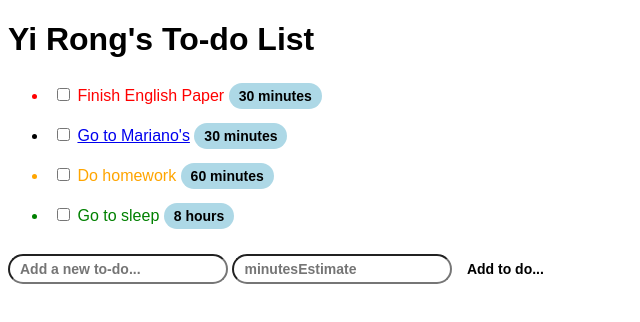
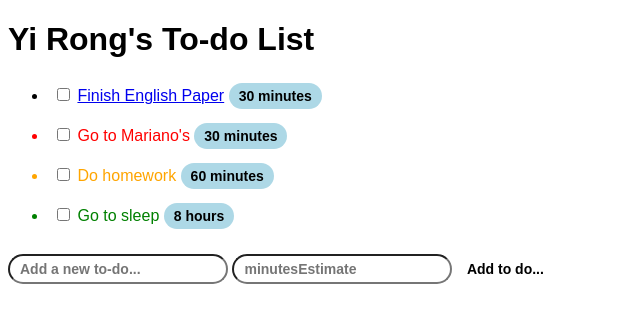
Before and after one commit to yirongmei/todo_app_front_end, a plain HTML site: page index.html in a window 1280 px wide. Shown: the whole page, without its empty margins (0-640 px from the left). Drawn offline with nearby package versions, Linux system fonts and the light colour scheme.

Commit message:
before any mistakes

```diff
--- a/index.html
+++ b/index.html
@@ -27,14 +27,15 @@
     <h1>Yi Rong's To-do List</h1>
 
     <ul>
+      <li>
+        <input type="checkbox">
+        <a href="/show.htmlas">Finish English Paper</a>
+         <span>30 minutes</span>
+      </li>
+
       <li class="priority-high">
         <input type="checkbox">
-        Finish English Paper <span>30 minutes</span>
-      </li>
-
-      <li>
-        <input type="checkbox">
-        <a href="/show.htmlas">Go to Mariano's</a> <span>30 minutes</span>
+        Go to Mariano's</a> <span>30 minutes</span>
       </li>
 
       <li class="priority-medium">
```
